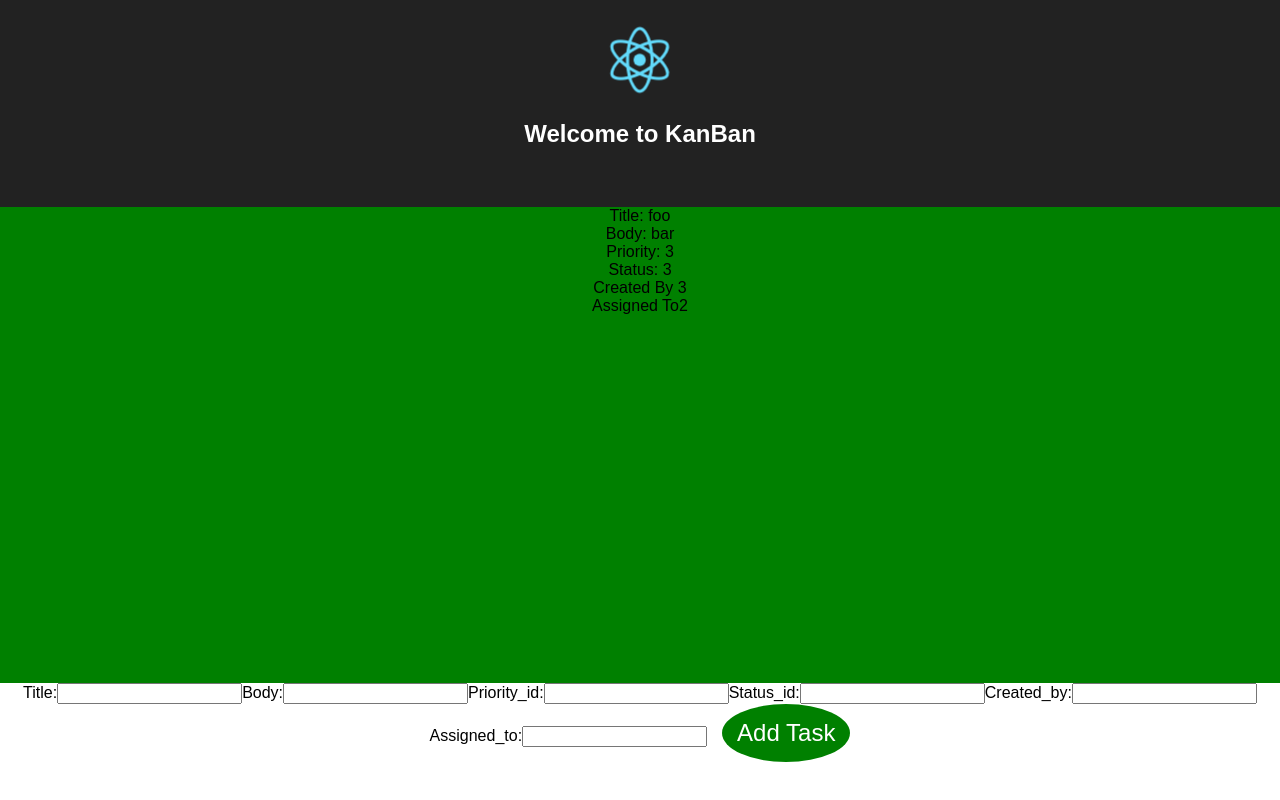
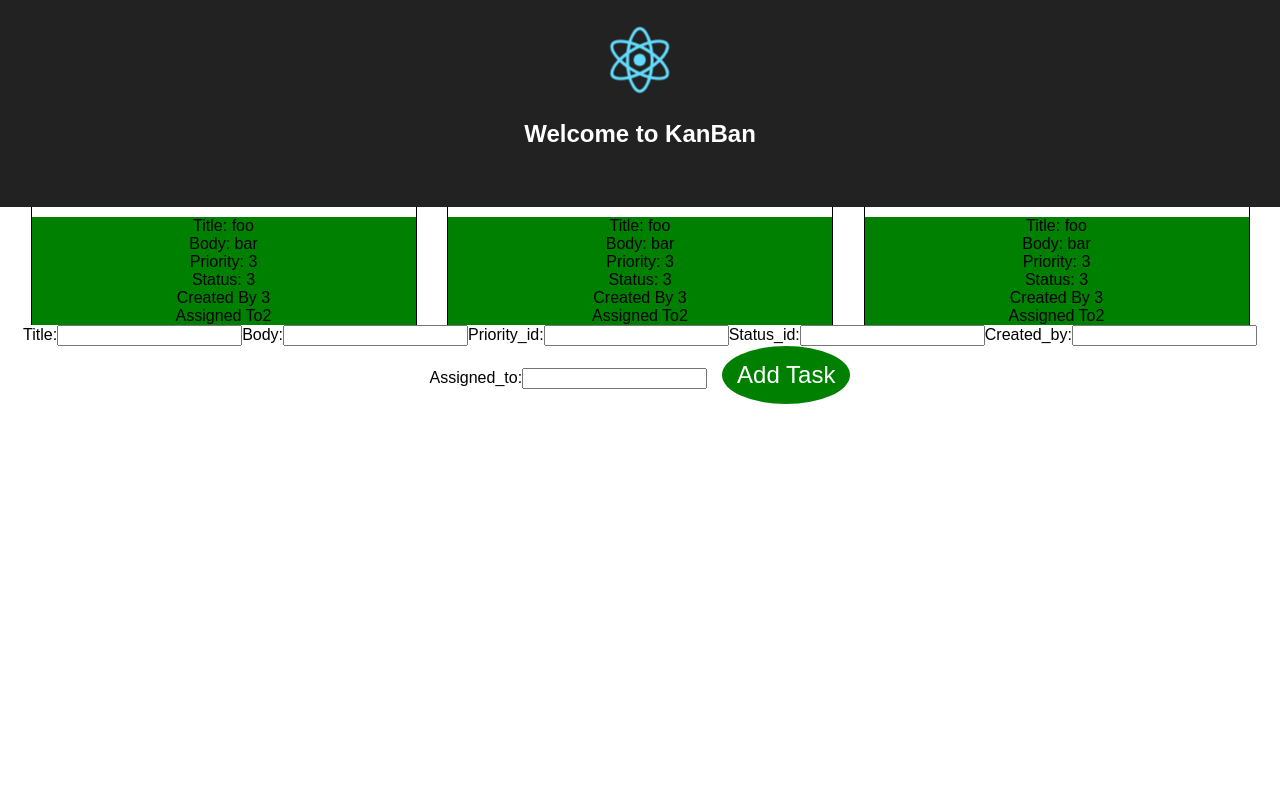
Before and after one commit to IsaiahHarris/kanban, a React (Create React App) app in the folder kanban/: page / in a window 1280 px wide. Built offline with nearby package versions, Linux system fonts and the light colour scheme; no server answers.

Commit message:
fix cards

```diff
--- a/kanban/src/components/App/App.css
+++ b/kanban/src/components/App/App.css
@@ -8,7 +8,27 @@ html, body{
   width: 100%;
 }
 
+.column-container{
+  height: 100%;
+  width: 30%;
+  border-left:1px solid black;
+  border-right:1px solid black;
+  display: flex;
+  flex-direction:column;
+  justify-content: center;
+  align-items: center;
+}
+
+.main-body{
+  display: flex;
+  flex-direction: row;
+  align-items: center;
+  justify-content: space-evenly;
+}
 
 .App-intro {
   font-size: large;
 }
+.card-entry{
+
+}
--- a/kanban/src/components/App/App.js
+++ b/kanban/src/components/App/App.js
@@ -8,6 +8,7 @@ import './App.css';
 import NewCardForm from '../NewCardForm'
 import CardList from '../CardList';
 import Header from '../Header'
+import Column from '../Column'
 class App extends React.Component {
   constructor(props) {
     super(props)
@@ -91,7 +92,11 @@ class App extends React.Component {
     return (
       <div className="App">
         <Header />
-        <CardList cards={this.props.cards} className='cards' />
+        <div className="main-body">
+        <Column cards = {this.props.cards}/>
+        <Column cards =  {this.props.cards}/>
+        <Column cards = {this.props.cards}/>
+        </div>
         <NewCardForm
         changeHandler= {this.handleInputChange}
         formHandler = {this.addNewCard}
--- a/kanban/src/components/Card/index.js
+++ b/kanban/src/components/Card/index.js
@@ -1,5 +1,5 @@
 import React from 'react';
-import '../../../src/styles.css'
+import '../../styles.css'
 import PropTypes from 'prop-types';
 
 const Card = ({title, body, priority_id, status_id, created_by, assigned_to})=>{
--- a/kanban/src/components/Column/Column.css
+++ b/kanban/src/components/Column/Column.css
@@ -0,0 +1,3 @@
+.card{
+  background-color:green;
+}
--- a/kanban/src/components/Column/index.js
+++ b/kanban/src/components/Column/index.js
@@ -1,10 +1,27 @@
 import React from 'react';
 import Card from '../Card';
+import './Column.css'
 
-const Column =props=>{
-  return(
+
+const Column = props => {
+  return (
     <div className="column-container">
-
+      {
+        props.cards.map((card, i) => {
+          return <Card
+            key={i}
+            title={card.title}
+            body={card.body}
+            priority_id={card.priority_id}
+            status_id = {card.status_id}
+            created_by={card.created_by}
+            assigned_to={card.assigned_to}
+            className = 'card'
+          />
+        })
+      }
     </div>
   )
 }
+
+export default Column;
--- a/kanban/src/styles.css
+++ b/kanban/src/styles.css
@@ -13,7 +13,9 @@ body, html{
 
 .card-entry{
   height: 20%;
-  width:20%;
+  width:100%;
+  background-color:green;
+  margin-top:10px;
 }
 
 #root{
```
